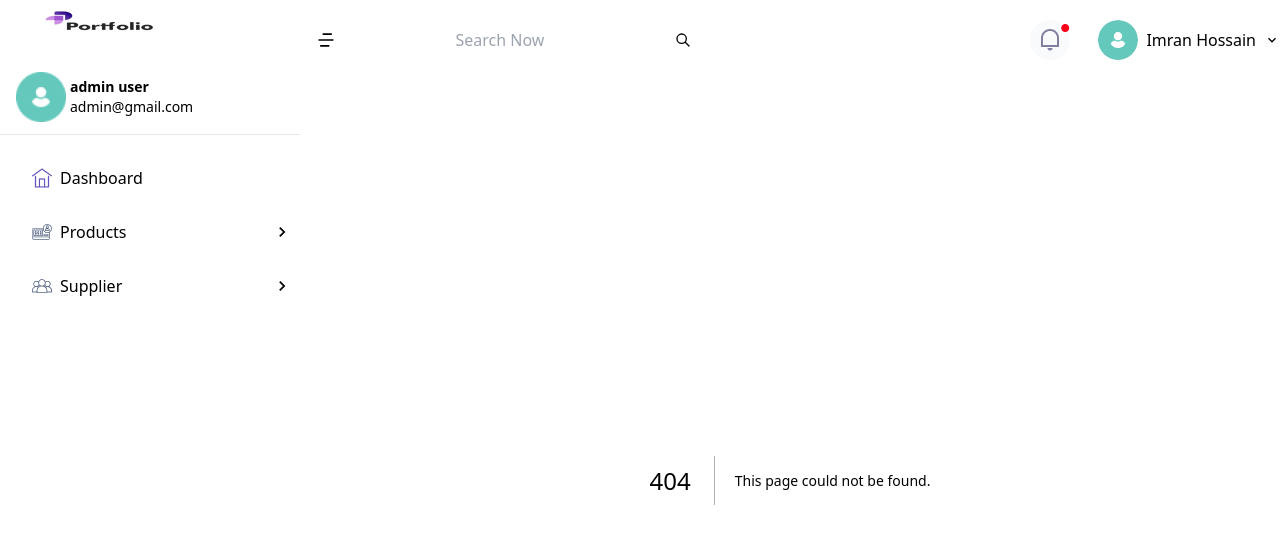
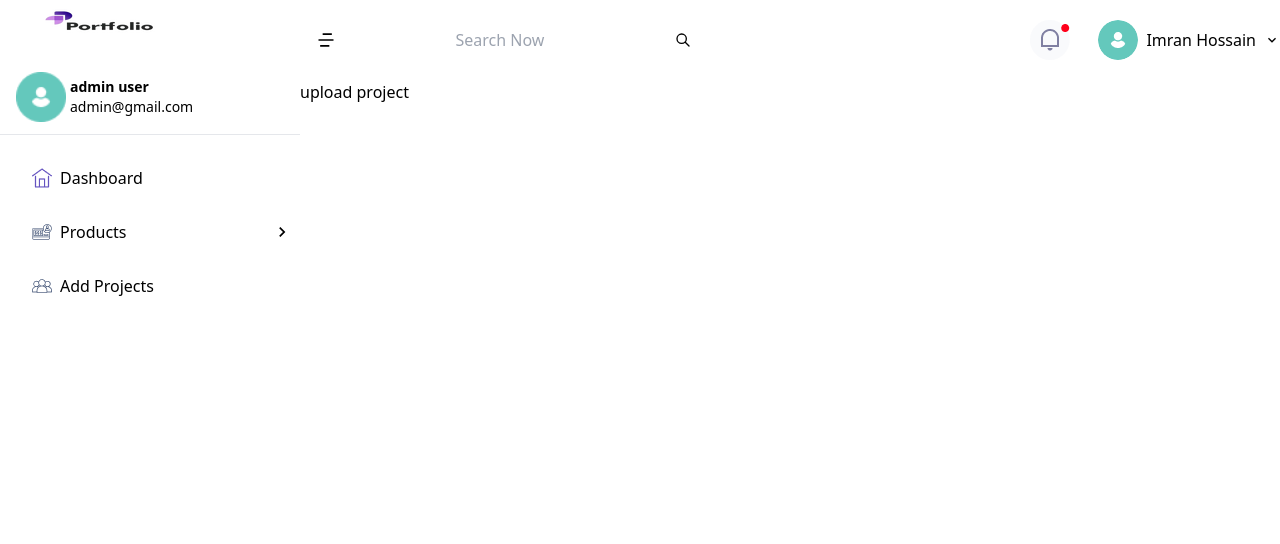
Before and after one commit to Imran122/latest-portfolio-frontend, a Next.js app: page /dashboard/upload-project in a window 1280 px wide. Before the commit this address had no page. Shown: the top 544 px of the page. Built offline with nearby package versions, Linux system fonts and the light colour scheme; what tailwindcss-filters would draw is missing.

Commit message:
fix design issue

```diff
--- a/src/DashboardLayout/DashboardLayout.js
+++ b/src/DashboardLayout/DashboardLayout.js
@@ -7,9 +7,9 @@ const DashboardLayout = ({ children }) => {
   const [nav, setNav] = useState(false);
   return (
     <>
-      <div className="flex bg-[#EFF2F5] ">
+      <div className="flex  ">
         {/* Sidebar (Fixed) */}
-        <div className="h-screen bg-[#e4ecf5]">
+        <div className="h-screen">
           <DashboardSidebar
             open={open}
             setOpen={setOpen}
@@ -18,14 +18,14 @@ const DashboardLayout = ({ children }) => {
           />
         </div>
 
-        <div className="w-full">
+        <div className="w-full bg-[#EFF2F5]">
           <DashboardNavbar
             open={open}
             setOpen={setOpen}
             nav={nav}
             setNav={setNav}
           />
-          <div className="bg-[#EFF2F5]">{children}</div>
+          <div className="bg-[#EFF2F5] h-screen">{children}</div>
         </div>
       </div>
     </>
--- /dev/null
+++ b/src/components/DashboardComponent/DashboardComponents/UploadProjects/UploadProject.js
@@ -0,0 +1,9 @@
+const UploadProject = () => {
+  return (
+    <div>
+      <p>upload project</p>
+    </div>
+  );
+};
+
+export default UploadProject;
--- a/src/components/DashboardComponent/DashboardSharedComponent/DashboardSidebar.js
+++ b/src/components/DashboardComponent/DashboardSharedComponent/DashboardSidebar.js
@@ -96,13 +96,15 @@ const DashboardSidebar = ({ children, open, setOpen, nav, setNav }) => {
               </div>
             </div>
 
-            <button className="flex justify-between items-center hover:bg-secondary hover:text-secondary py-[15px] rounded-l-full pl-3">
+            <Link
+              href="/dashboard/upload-project"
+              className="flex justify-between items-center hover:bg-secondary hover:text-secondary py-[15px] rounded-l-full pl-3"
+            >
               <h1 className="flex items-center">
                 <Image src={supplier} alt="" />
-                {!open && <span className="ml-2"> Supplier</span>}
+                {!open && <span className="ml-2"> Add Projects</span>}
               </h1>
-              {!open && <MdOutlineNavigateNext className="mr-2 text-xl" />}
-            </button>
+            </Link>
           </div>
         </div>
 
@@ -172,18 +174,20 @@ const DashboardSidebar = ({ children, open, setOpen, nav, setNav }) => {
                   </Link>
                 </div>
               </div>
-              <button className="flex justify-between items-center hover:bg-secondary hover:text-secondary py-[15px] rounded-l-full pl-3">
+              <Link
+                href="/dashboard/upload-project"
+                className="flex justify-between items-center hover:bg-secondary hover:text-secondary py-[15px] rounded-l-full pl-3"
+              >
                 <h1 className="flex items-center">
                   <Image src={supplier} alt="" />
-                  <span className="ml-2"> Supplier</span>
+                  <span className="ml-2"> Add Projects</span>
                 </h1>
-                <MdOutlineNavigateNext className="mr-2 text-xl" />
-              </button>
+              </Link>
             </div>
           </div>
         </div>
 
-        <main>{children}</main>
+        {/* <main>{children}</main> */}
       </div>
     </div>
   );
--- a/src/components/HomeComponents/PortfolioComponent.js
+++ b/src/components/HomeComponents/PortfolioComponent.js
@@ -16,7 +16,7 @@ const PortfolioComponent = () => {
   };
 
   return (
-    <div className="relative overflow-hidden" id="portfolio">
+    <div className="relative " id="portfolio">
       {/*  work history portfolio button */}
       <div
         className="middle-body-buton mt-28"
--- /dev/null
+++ b/src/pages/dashboard/upload-project/index.js
@@ -0,0 +1,11 @@
+import UploadProject from "@/components/DashboardComponent/DashboardComponents/UploadProjects/UploadProject";
+
+const index = () => {
+  return (
+    <div>
+      <UploadProject></UploadProject>
+    </div>
+  );
+};
+
+export default index;
--- a/src/styles/globals.css
+++ b/src/styles/globals.css
@@ -92,6 +92,23 @@ hr {
   backdrop-filter: blur(4px);
 }
 
+.slick-prev {
+  left: 2% !important;
+  z-index: 1;
+}
+
+.slick-prev::before {
+  color: var(--text-colour) !important;
+  font-size: 40px !important;
+}
+.slick-next::before {
+  color: var(--text-colour) !important;
+  font-size: 40px !important;
+}
+.slick-next {
+  right: 2% !important;
+  z-index: 1;
+}
 /* dom manupulation for opup open to make bg blur */
 /* transition-colors duration-300 group-hover:outline-primary_colour */
 .side-desing-resume {
```
